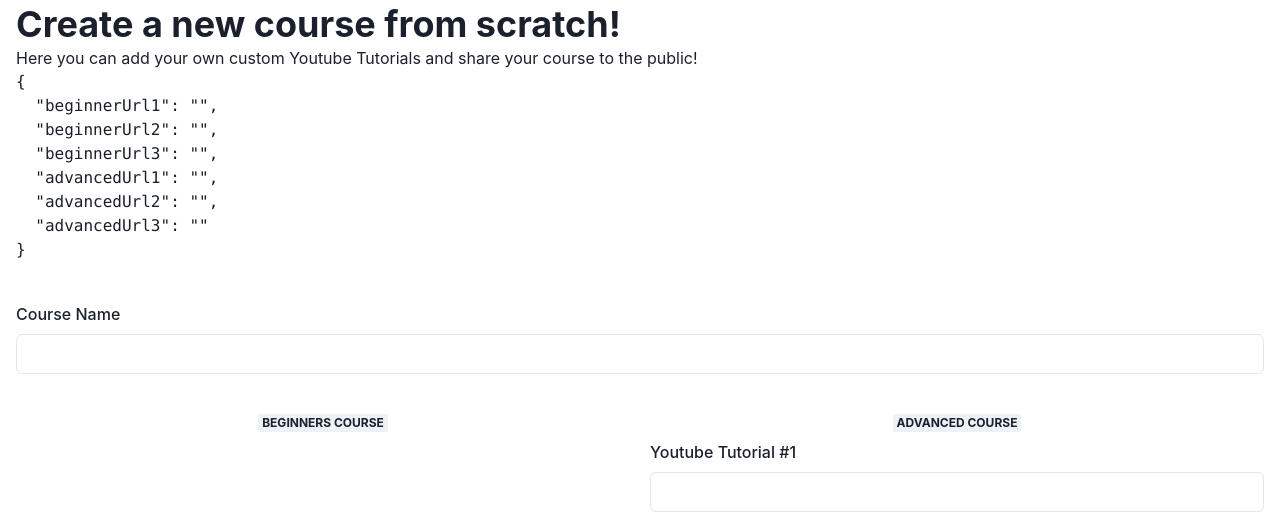
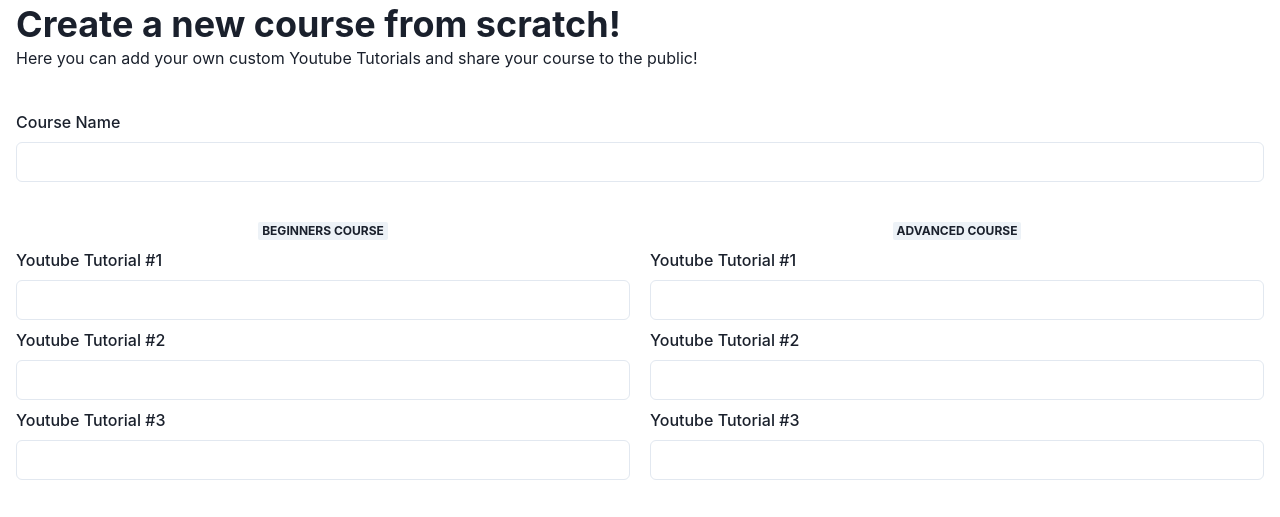
Before and after one commit to Mau-MD/Learning-U, a React (Vite) app in the folder frontend/: page /featured/new in a window 1280 px wide. Shown: the part 435-952 px from the top of the page. Built offline with nearby package versions, Linux system fonts and the light colour scheme; sample sign-in values are in the browser's storage.

Commit message:
conditionally rendering youtube embeds when inputting a valid youtube url

```diff
--- a/frontend/src/components/CourseFromScratch/CourseFromScratchIndex.tsx
+++ b/frontend/src/components/CourseFromScratch/CourseFromScratchIndex.tsx
@@ -123,7 +123,6 @@ const CourseFromScratchIndex = () => {
         >
           {({ touched, errors }) => (
             <Form>
-              <pre>{JSON.stringify(embedVideos, null, 2)}</pre>
               <FormControl mt={10}>
                 <FormLabel>Course Name</FormLabel>
                 <Field as={Input} name="name" />
@@ -131,7 +130,6 @@ const CourseFromScratchIndex = () => {
               <Flex gap={5} mt={10}>
                 <VStack w="full">
                   <Badge size={"large"}>Beginners Course</Badge>
-                  <YoutubeVideoIframe url={embedVideos.beginnerUrl1} />
                   <FormControl
                     isInvalid={touched.beginnerUrl1 && !!errors.beginnerUrl1}
                   >
@@ -139,6 +137,9 @@ const CourseFromScratchIndex = () => {
                     <Field as={Input} name="beginnerUrl1" />
                     <FormErrorMessage>{errors.beginnerUrl1}</FormErrorMessage>
                   </FormControl>
+                  {embedVideos.beginnerUrl1 && (
+                    <YoutubeVideoIframe url={embedVideos.beginnerUrl1} />
+                  )}
                   <FormControl
                     isInvalid={touched.beginnerUrl2 && !!errors.beginnerUrl2}
                   >
@@ -146,6 +147,9 @@ const CourseFromScratchIndex = () => {
                     <Field as={Input} name="beginnerUrl2" />
                     <FormErrorMessage>{errors.beginnerUrl2}</FormErrorMessage>
                   </FormControl>
+                  {embedVideos.beginnerUrl2 && (
+                    <YoutubeVideoIframe url={embedVideos.beginnerUrl2} />
+                  )}
                   <FormControl
                     isInvalid={touched.beginnerUrl3 && !!errors.beginnerUrl3}
                   >
@@ -153,6 +157,9 @@ const CourseFromScratchIndex = () => {
                     <Field as={Input} name="beginnerUrl3" />
                     <FormErrorMessage>{errors.beginnerUrl3}</FormErrorMessage>
                   </FormControl>
+                  {embedVideos.beginnerUrl3 && (
+                    <YoutubeVideoIframe url={embedVideos.beginnerUrl3} />
+                  )}
                 </VStack>
                 <VStack w="full">
                   <Badge size={"large"}>Advanced Course</Badge>
@@ -163,6 +170,9 @@ const CourseFromScratchIndex = () => {
                     <Field as={Input} name="advancedUrl1" />
                     <FormErrorMessage>{errors.advancedUrl1}</FormErrorMessage>
                   </FormControl>
+                  {embedVideos.advancedUrl1 && (
+                    <YoutubeVideoIframe url={embedVideos.advancedUrl1} />
+                  )}
                   <FormControl
                     isInvalid={touched.advancedUrl2 && !!errors.advancedUrl2}
                   >
@@ -170,6 +180,9 @@ const CourseFromScratchIndex = () => {
                     <Field as={Input} name="advancedUrl2" />
                     <FormErrorMessage>{errors.advancedUrl2}</FormErrorMessage>
                   </FormControl>
+                  {embedVideos.advancedUrl2 && (
+                    <YoutubeVideoIframe url={embedVideos.advancedUrl2} />
+                  )}
                   <FormControl
                     isInvalid={touched.advancedUrl3 && !!errors.advancedUrl3}
                   >
@@ -177,6 +190,9 @@ const CourseFromScratchIndex = () => {
                     <Field as={Input} name="advancedUrl3" />
                     <FormErrorMessage>{errors.advancedUrl3}</FormErrorMessage>
                   </FormControl>
+                  {embedVideos.advancedUrl3 && (
+                    <YoutubeVideoIframe url={embedVideos.advancedUrl3} />
+                  )}
                 </VStack>
               </Flex>
               <Button type="submit" colorScheme={"green"} w="100%" mt={10}>
```
